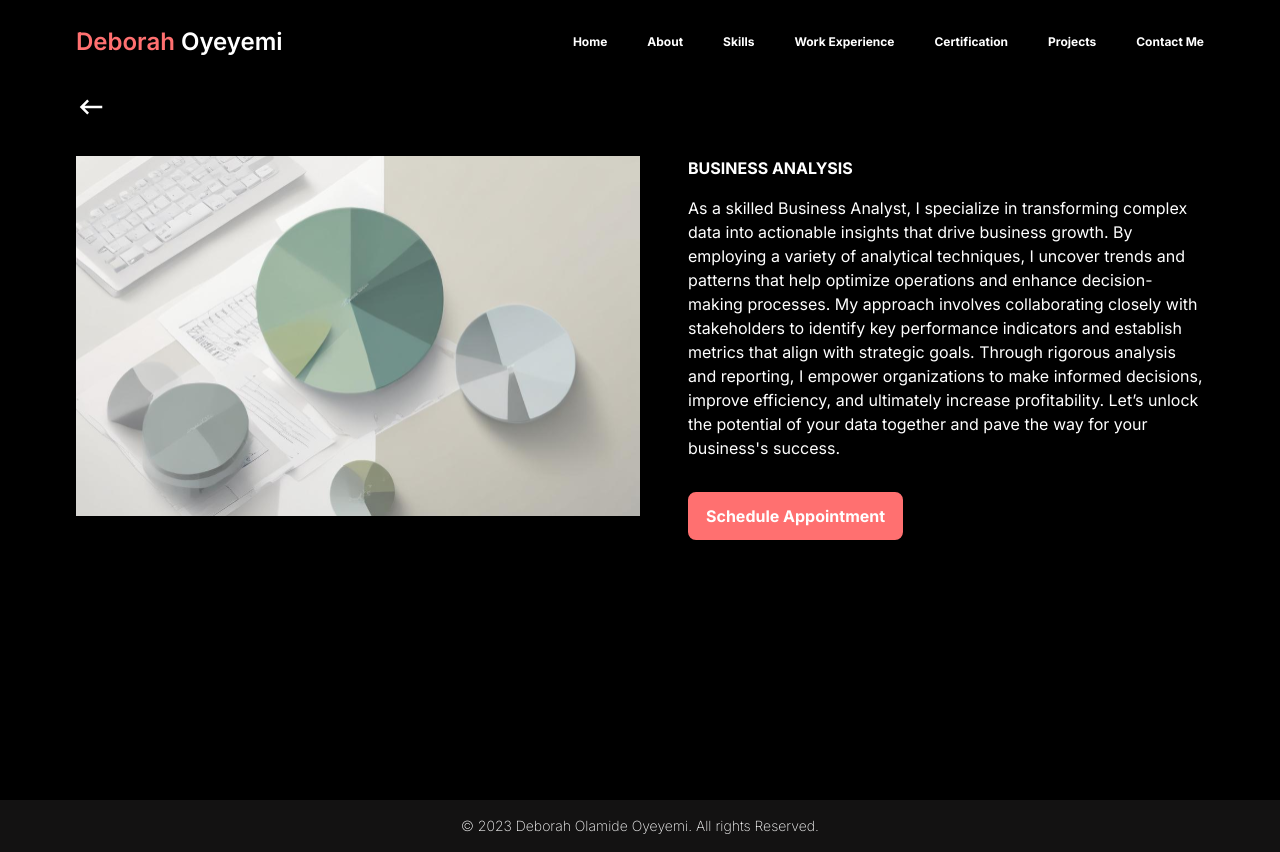
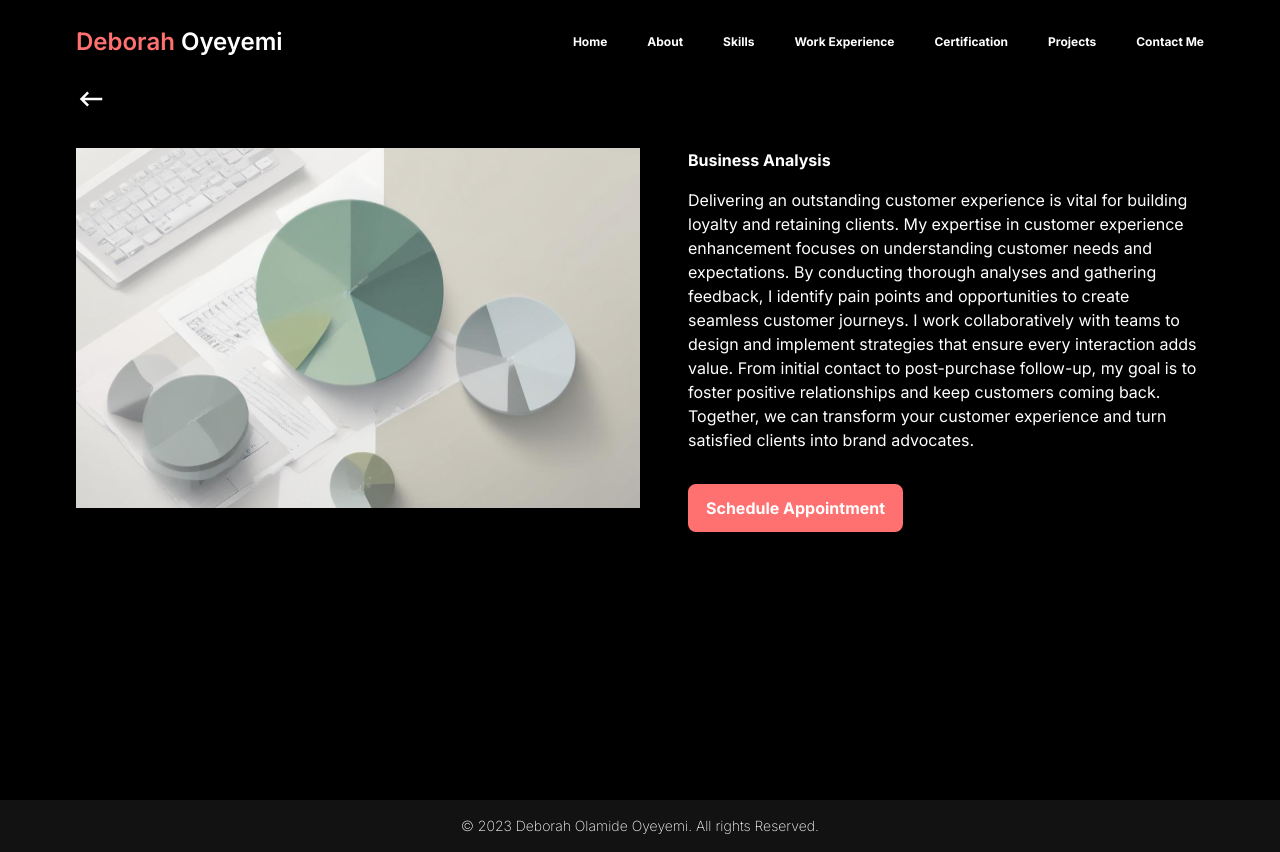
Before and after one commit to theNimbleDev/oyeyemi-deborah-portfolio, a Next.js app: page /about/business-analysis in a window 1280 px wide. Built offline with nearby package versions, Linux system fonts and the light colour scheme; a web font is replaced by a local one.

Commit message:
dynamic routing for about page

```diff
--- /dev/null
+++ b/app/(pages)/about/[id]/page.tsx
@@ -0,0 +1,55 @@
+'use client'
+import React from "react";
+import Image from "next/image";
+import { MdKeyboardBackspace } from "react-icons/md";
+import { SubHeading } from "@/app/components/heading";
+import Button from "@/app/components/button";
+import { useParams } from "next/navigation";
+import { Service } from "@/app/utils/mockData";
+
+const AboutDetail = () => {
+  const router = useParams();
+  const { id } = router; // Get the `id` from the URL
+  console.log('id', router)
+
+  // Find the project with the matching `id`
+  const serviceDetails = Service.find((service) => service.id == id);
+
+  console.log('serviceDetails', serviceDetails)
+
+
+  return (
+    <div className="relative w-full bg-black text-white">
+      <div className="absolute">
+        <a
+          href="/about"
+          className="flex items-center justify-start font-light text-white text-sm hover:underline"
+        >
+          <MdKeyboardBackspace className="text-3xl" />
+        </a>
+      </div>
+
+      <div className="pt-2 md:pt-6 flex flex-col md:flex-row">
+        <div className="md:w-1/2 mt-10">
+          <Image
+            width={498}
+            height={403}
+            className="w-full"
+            src={serviceDetails?.image}
+            alt="logo"
+          />
+        </div>
+
+        <div className="pt-2 md:w-1/2 md:py-8 md:pl-12 flex flex-col text-white items-start">
+          <SubHeading text={serviceDetails?.title} />
+          <p className="text-sm font-normal md:text-base mt-4 mb-8">
+            {serviceDetails?.contentDetail}
+          </p>
+          <Button text={'Schedule Appointment'} link="#" type="primary" />
+        </div>
+      </div>
+    </div>
+  );
+};
+
+export default AboutDetail;
--- a/app/(pages)/about/business-analysis/page.tsx
+++ /dev/null
@@ -1,18 +0,0 @@
-import React from "react";
-import AboutDetail from "@/app/components/aboutDetail";
-import Link from "next/link";
-
-export default function BusinesAnalysisPage() {
-  return (
-    <section className="text-white max-h-screen mt-4 md:mt-2">
-      <div className="max-w-7xl mx-auto">
-        <AboutDetail
-          image="/images/business.svg"
-          title="BUSINESS ANALYSIS"
-          content="As a skilled Business Analyst, I specialize in transforming complex data into actionable insights that drive business growth. By employing a variety of analytical techniques, I uncover trends and patterns that help optimize operations and enhance decision-making processes. My approach involves collaborating closely with stakeholders to identify key performance indicators and establish metrics that align with strategic goals. Through rigorous analysis and reporting, I empower organizations to make informed decisions, improve efficiency, and ultimately increase profitability. Let’s unlock the potential of your data together and pave the way for your business's success."
-          buttonLink="Schedule Appointment"
-        />
-      </div>
-    </section>
-  );
-}
--- a/app/(pages)/about/customer-experience/page.tsx
+++ /dev/null
@@ -1,18 +0,0 @@
-import React from "react";
-import AboutDetail from "@/app/components/aboutDetail";
-
-export default function CustomerExperiencePage() {
-  return (
-    <section className="text-white max-h-screen">
-      <div className="max-w-7xl mx-auto">
-        <AboutDetail
-          image="/images/customer.svg"
-          title="CUSTOMER EXPERIENCE ENHANCEMENT"
-          content="Delivering an outstanding customer experience is vital for building loyalty and retaining clients. My expertise in customer experience enhancement focuses on understanding customer needs and expectations. By conducting thorough analyses and gathering feedback, I identify pain points and opportunities to create seamless customer journeys. I work collaboratively with teams to design and implement strategies that ensure every interaction adds value. From initial contact to post-purchase follow-up, my goal is to foster positive relationships and keep customers coming back. Together, we can transform your customer experience and turn satisfied clients into brand advocates."
-          buttonText="Schedule Appointment"
-          buttonLink="#"
-        />
-      </div>
-    </section>
-  );
-}
--- a/app/(pages)/about/page.tsx
+++ b/app/(pages)/about/page.tsx
@@ -2,29 +2,9 @@ import React from "react";
 import Button from "@/app/components/button";
 import Services from "@/app/components/services";
 import { HeadingTwo } from "@/app/components/heading";
+import { Service } from "@/app/utils/mockData";
 
 export default function About() {
-  const Service = [
-    {
-      image: "/images/business.svg",
-      title: "Business Analysis",
-      content: "Transform data into actionable insights for your business.",
-      link: "/about/business-analysis",
-    },
-    {
-      image: "/images/sales.svg",
-      title: "Sales Strategy Optimization",
-      content: "Elevate your sales strategies to maximize revenue.",
-      link: "/about/sales-strategy",
-    },
-    {
-      image: "/images/customer.svg",
-      title: "Customer Experience Enhancement",
-      content: "Create exceptional customer journeys that drive loyalty.",
-      link: "/about/customer-experience",
-    },
-  ];
-
   return (
     <section className="text-white min-h-screen">
       {/* Hero Section */}
@@ -72,10 +52,11 @@ export default function About() {
               className="transform transition-all duration-300 ease-in-out hover:scale-105 hover:shadow-lg group"
             >
               <Services
+                id={service.id}
                 image={service.image}
                 title={service.title}
                 content={service.content}
-                link={service.link}
+                // link={service.link}
               />
             </div>
           ))}
--- a/app/(pages)/about/sales-strategy/page.tsx
+++ /dev/null
@@ -1,18 +0,0 @@
-import React from "react";
-import AboutDetail from "@/app/components/aboutDetail";
-import Link from "next/link";
-
-export default function SalesStrategyPage() {
-  return (
-    <section className=" text-white max-h-screen">
-      <div className="max-w-7xl mx-auto">
-        <AboutDetail
-          image="/images/sales.svg"
-          title="SALES STRATEGY OPTIMIZATION"
-          content="In today's competitive market, having a robust sales strategy is essential. I bring extensive experience in sales strategy optimization, focusing on identifying opportunities for improvement and implementing effective solutions. By analyzing market trends and customer behavior, I work to enhance sales processes and team performance. I develop tailored strategies that not only boost sales but also improve customer relationships and satisfaction. My goal is to ensure that your sales team is equipped with the right tools and techniques to achieve their targets and exceed expectations. Together, we can drive revenue growth and elevate your business's success."
-          buttonLink="Schedule Appointment"
-        />
-      </div>
-    </section>
-  );
-}
--- a/app/components/heading.tsx
+++ b/app/components/heading.tsx
@@ -79,7 +79,7 @@ export const HeadingThree = ({
   );
 };
 
-export const SubHeading = ({ text }: { text: string }) => {
+export const SubHeading = ({ text }: { text: string | undefined }) => {
   return (
     <p
       className={`${inter.className} text-white text-[12px] sm:text-[14px] md:text-[14px] lg:text-[16px] font-bold mt-2 text-center`}
--- a/app/components/services.tsx
+++ b/app/components/services.tsx
@@ -1,16 +1,16 @@
 import Link from "next/link";
 
 interface ServiceProps {
+  id: string,
   image: string;
   title: string;
   content: string;
-  link?: string; // Optional link property
 }
 
-const Services = ({ image, title, content, link = "#" }: ServiceProps) => {
+const Services = ({ id, image, title, content, }: ServiceProps) => {
   return (
     <div className="flex flex-col justify-left bg-white pb-4">
-      <Link href={link}>
+      <Link href={`/about/${id}`}>
         <img
           className="w-full cursor-pointer hover:opacity-90 transition-opacity"
           src={image}
--- /dev/null
+++ b/app/utils/mockData.ts
@@ -0,0 +1,24 @@
+export const Service = [
+  {
+    id: 'business-analysis',
+    image: "/images/business.svg",
+    title: "Business Analysis",
+    content: "Transform data into actionable insights for your business.",
+    contentDetail: "Delivering an outstanding customer experience is vital for building loyalty and retaining clients. My expertise in customer experience enhancement focuses on understanding customer needs and expectations. By conducting thorough analyses and gathering feedback, I identify pain points and opportunities to create seamless customer journeys. I work collaboratively with teams to design and implement strategies that ensure every interaction adds value. From initial contact to post-purchase follow-up, my goal is to foster positive relationships and keep customers coming back. Together, we can transform your customer experience and turn satisfied clients into brand advocates."
+  },
+  {
+    id: 'sales-strategy-optimization',
+    image: "/images/sales.svg",
+    title: "Sales Strategy Optimization",
+    content: "Elevate your sales strategies to maximize revenue.",
+    contentDetail: "Delivering an outstanding customer experience is vital for building loyalty and retaining clients. My expertise in customer experience enhancement focuses on understanding customer needs and expectations. By conducting thorough analyses and gathering feedback, I identify pain points and opportunities to create seamless customer journeys. I work collaboratively with teams to design and implement strategies that ensure every interaction adds value. From initial contact to post-purchase follow-up, my goal is to foster positive relationships and keep customers coming back. Together, we can transform your customer experience and turn satisfied clients into brand advocates."
+  },
+  {
+    id: 'customer-experience-enhancement',
+    image: "/images/customer.svg",
+    title: "Customer Experience Enhancement",
+    content: "Create exceptional customer journeys that drive loyalty.",
+    contentDetail: "Delivering an outstanding customer experience is vital for building loyalty and retaining clients. My expertise in customer experience enhancement focuses on understanding customer needs and expectations. By conducting thorough analyses and gathering feedback, I identify pain points and opportunities to create seamless customer journeys. I work collaboratively with teams to design and implement strategies that ensure every interaction adds value. From initial contact to post-purchase follow-up, my goal is to foster positive relationships and keep customers coming back. Together, we can transform your customer experience and turn satisfied clients into brand advocates."
+    // link: "/about/customer-experience",
+  },
+];
```
